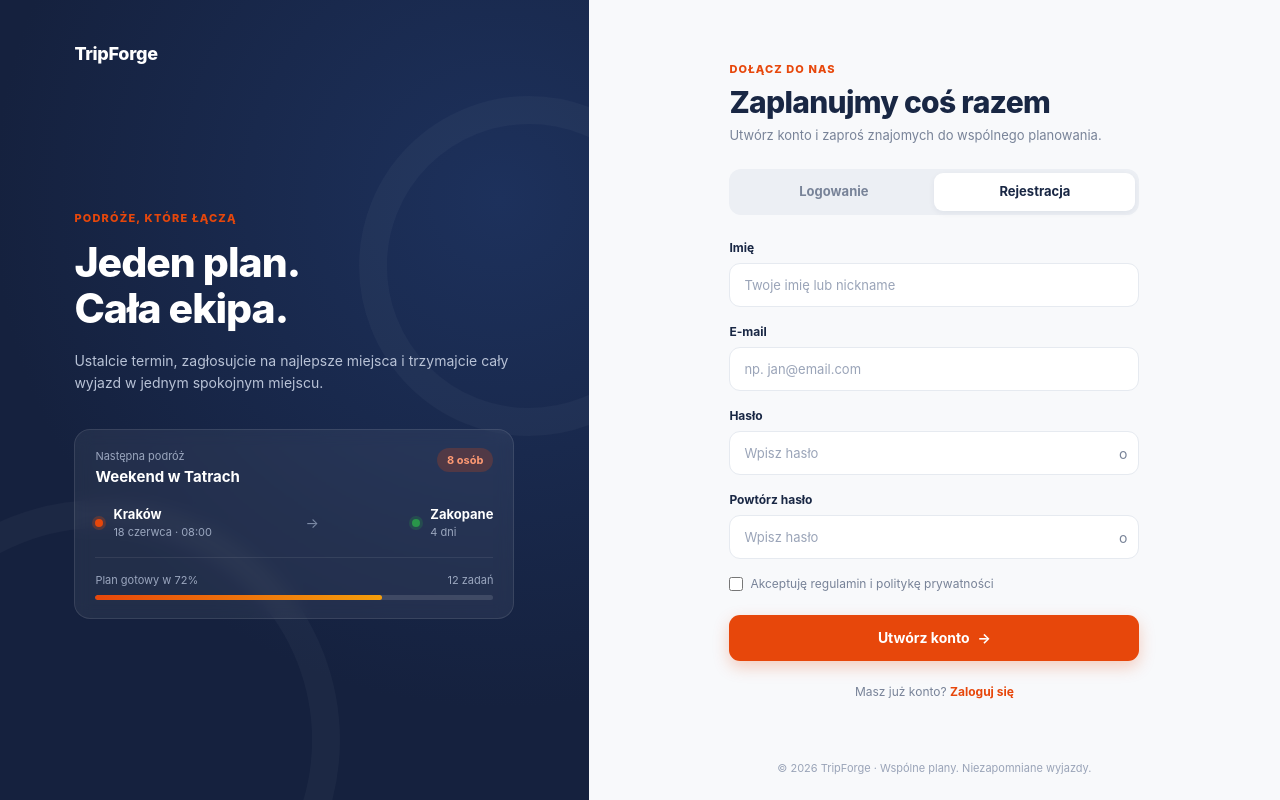
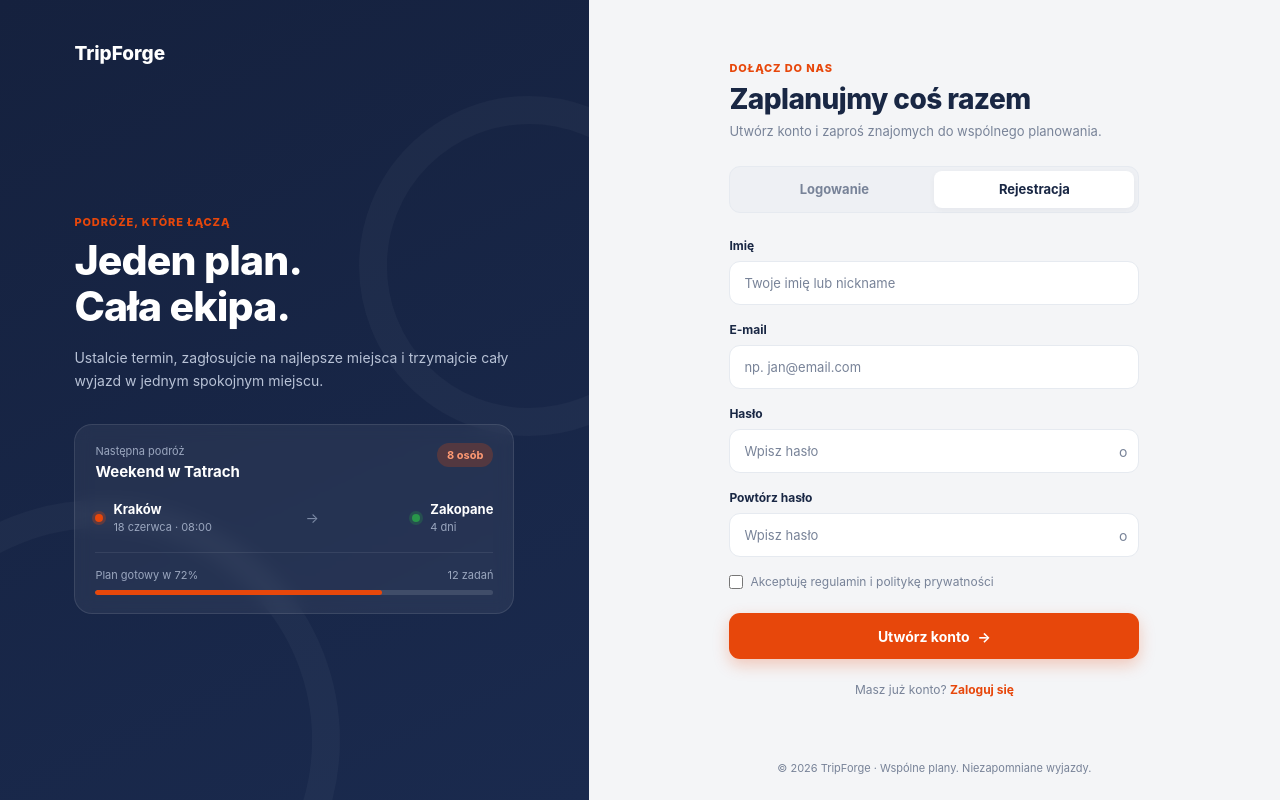
Before and after one commit to Xsento/gibkie-wensze, a Flask app: page /rejestracja in a window 1280 px wide. Run offline with Flask 3, Linux system fonts and the light colour scheme.

Commit message:
Standardised font family, weight, color and size in style.css

```diff
--- a/app/static/css/style.css
+++ b/app/static/css/style.css
@@ -1,28 +1,52 @@
+/* =========================================================
+   1. DESIGN TOKENS (JEDYNE ŹRÓDŁO KOLORÓW, CZCIONEK I PROMIENI)
+   ========================================================= */
 :root {
+    /* Kolory bazowe */
     --tf-navy: #15213e;
+    --tf-navy-mid: #1a2a4e;
     --tf-navy-light: #34415e;
     --tf-orange: #e7470b;
     --tf-orange-hover: #c83b08;
+    --tf-contrast: #0b4bc6;
+    --tf-green: #29964a;
+
+    /* Tła i powierzchnie */
     --tf-bg: #f4f5f7;
+    --tf-surface: #ffffff;
+    --tf-surface-subtle: #eef0f4;
+
+    /* Teksty */
     --tf-text: #192744;
+    --tf-text-secondary: #5c6880;
     --tf-muted: #788398;
+
+    /* Obramowania i cienie */
     --tf-border: #e6eaf0;
-    --tf-green: #29964a;
-    --tf-contrast: #0b4bc6;
-    --tf-radius: 19px;
+    --tf-shadow-sm: 0 2px 6px rgba(21, 33, 62, 0.04);
+    --tf-shadow-md: 0 12px 28px rgba(21, 33, 62, 0.09);
+
+    /* Zaokrąglenia */
+    --tf-radius-card: 18px;
+    --tf-radius-control: 11px;
+    --tf-radius-pill: 999px;
+
+    /* Typografia */
+    --tf-font-sans:
+        Inter, -apple-system, BlinkMacSystemFont, "Segoe UI", sans-serif;
 }
 
+/* =========================================================
+   2. BAZA I TYPOGRAFIA (SPÓJNA DLA CAŁEJ APLIKACJI)
+   ========================================================= */
 body.tf-body {
     margin: 0;
     background: var(--tf-bg);
     color: var(--tf-text);
-    font-family:
-        Inter,
-        -apple-system,
-        BlinkMacSystemFont,
-        "Segoe UI",
-        sans-serif;
+    font-family: var(--tf-font-sans);
     font-size: 13px;
+    line-height: 1.5;
+    -webkit-font-smoothing: antialiased;
 }
 
 .tf-body h1,
@@ -30,22 +54,23 @@ body.tf-body {
 .tf-body h3,
 .tf-body h4 {
     color: var(--tf-text);
-    font-weight: 750;
-    letter-spacing: -0.3px;
+    font-family: var(--tf-font-sans);
+    font-weight: 800;
+    letter-spacing: -0.02em;
+    margin: 0;
 }
 
 .tf-body h2 {
-    font-size: 19px;
-    margin: 0;
+    font-size: 20px;
 }
 
 .tf-body h3 {
-    font-size: 13px;
-    margin: 0;
+    font-size: 15px;
 }
 
 .tf-body a {
     text-decoration: none;
+    transition: color 0.15s ease;
 }
 
 .tf-container {
@@ -53,34 +78,125 @@ body.tf-body {
 }
 
 .tf-page {
-    padding-top: 24px;
-    padding-bottom: 40px;
+    padding-top: 28px;
+    padding-bottom: 48px;
+}
+
+.tf-page .alert {
+    border-radius: var(--tf-radius-control);
+    font-size: 13px;
+}
+
+/* Wspólny nadtytuł (eyebrow) dla wszystkich sekcji */
+.tf-eyebrow,
+.tf-hero-eyebrow,
+.tf-section-eyebrow,
+.tf-auth-eyebrow,
+.tf-auth-eyebrow-dark {
+    display: block;
+    margin-bottom: 6px;
+    color: var(--tf-orange);
+    font-size: 11px;
+    font-weight: 800;
+    letter-spacing: 0.08em;
+    text-transform: uppercase;
 }
 
 /* =========================================================
-   HEADER & NAVBAR
+   3. WSPÓLNE KOMPONENTY (PRZYCISKI, KARTY, BADGE, INPUTY)
    ========================================================= */
+.tf-btn-primary {
+    display: inline-flex;
+    align-items: center;
+    justify-content: center;
+    gap: 8px;
+    padding: 10px 18px;
+    border: 1px solid var(--tf-orange);
+    border-radius: var(--tf-radius-control);
+    background: var(--tf-orange);
+    color: #ffffff;
+    font-size: 13px;
+    font-weight: 700;
+    white-space: nowrap;
+    cursor: pointer;
+    transition:
+        background-color 0.15s ease,
+        border-color 0.15s ease,
+        transform 0.1s ease;
+}
 
+.tf-btn-primary:hover {
+    border-color: var(--tf-orange-hover);
+    background: var(--tf-orange-hover);
+    color: #ffffff;
+}
+
+.tf-card {
+    position: relative;
+    overflow: hidden;
+    border: 1px solid var(--tf-border);
+    border-radius: var(--tf-radius-card);
+    background: var(--tf-surface);
+    box-shadow: var(--tf-shadow-sm);
+}
+
+.tf-card-body {
+    padding: 22px 24px;
+}
+
+.tf-card-heading {
+    display: flex;
+    align-items: center;
+    justify-content: space-between;
+    flex-wrap: wrap;
+    gap: 10px;
+    margin-bottom: 16px;
+}
+
+.tf-badge {
+    display: inline-flex;
+    align-items: center;
+    padding: 5px 11px;
+    border-radius: var(--tf-radius-pill);
+    font-size: 11px;
+    font-weight: 700;
+    white-space: nowrap;
+}
+
+.tf-badge-success {
+    background: color-mix(in srgb, var(--tf-green) 14%, var(--tf-surface));
+    color: var(--tf-green);
+}
+
+.tf-badge-pending {
+    background: color-mix(in srgb, var(--tf-orange) 14%, var(--tf-surface));
+    color: var(--tf-orange-hover);
+}
+
+/* =========================================================
+   4. HEADER & NAVBAR (WSPÓLNY DLA CAŁEJ APLIKACJI)
+   ========================================================= */
 .tf-header {
     background: var(--tf-navy);
-    color: white;
+    color: #ffffff;
 }
 
 .tf-topbar {
-    min-height: 60px;
+    min-height: 62px;
 }
 
 .tf-brand {
     display: inline-flex;
     align-items: center;
     gap: 10px;
-    color: white;
-    font-size: 20px;
+    color: #ffffff;
+    font-size: 19px;
     font-weight: 800;
+    letter-spacing: -0.02em;
 }
 
 .tf-brand:hover {
-    color: white;
+    color: #ffffff;
 }
 
 .tf-logo {
@@ -587,73 +612,78 @@ body.tf-body {
     background: var(--tf-orange);
 }
 
-/* ZATWIERDZANIE TERMINU */
-
+/* Zatwierdzanie terminu */
 .tf-calendar-approve {
     margin-top: 24px;
-    font-family: inherit;
+    padding-top: 18px;
+    border-top: 1px solid var(--tf-border);
+}
+
+.tf-calendar-approve h2 {
+    font-size: 16px;
+    margin-bottom: 10px;
 }
 
 .tf-calendar-approve-form {
-    margin-top: 10px;
     display: flex;
     align-items: center;
     justify-content: space-between;
+    flex-wrap: wrap;
+    gap: 10px;
     width: 100%;
 }
 
 .tf-inputs-group {
     display: flex;
     align-items: center;
-    gap: 10px;
+    gap: 8px;
 }
 
 .tf-calendar-approve-form input[type="date"],
 .tf-calendar-approve-form input[type="text"] {
-    padding: 10px 14px;
-    border: 1px solid #cbd5e1;
-    border-radius: 12px;
-    background-color: #ffffff;
-    color: #334155;
-    font-size: 14px;
+    padding: 9px 12px;
+    border: 1px solid var(--tf-border);
+    border-radius: var(--tf-radius-control);
+    background: var(--tf-surface);
+    color: var(--tf-text);
+    font-family: var(--tf-font-sans);
+    font-size: 13px;
     outline: none;
-    transition: all 0.2s ease;
+    transition:
+        border-color 0.15s ease,
+        box-shadow 0.15s ease;
 }
 
 .tf-calendar-approve-form input:focus {
     border-color: var(--tf-contrast);
-    box-shadow: 0 0 0 3px rgba(11, 75, 198, 0.15);
+    box-shadow: 0 0 0 3px
+        color-mix(in srgb, var(--tf-contrast) 14%, transparent);
 }
 
 .tf-calendar-approve-button {
-    padding: 10px 20px;
-    background-color: var(--tf-contrast);
+    padding: 10px 18px;
+    border: none;
+    border-radius: var(--tf-radius-control);
+    background: var(--tf-contrast);
     color: #ffffff;
-    border: none;
-    border-radius: 12px;
-    font-size: 14px;
-    font-weight: 600;
+    font-family: var(--tf-font-sans);
+    font-size: 13px;
+    font-weight: 700;
     cursor: pointer;
-    transition:
-        background-color 0.2s ease,
-        transform 0.1s ease;
     margin-left: auto;
+    transition: opacity 0.15s ease;
 }
 
-/* BOOTSTRAP ALERTS */
-
-.tf-page .alert {
-    border-radius: 12px;
-    font-size: 13px;
+.tf-calendar-approve-button:hover {
+    opacity: 0.92;
 }
 
 /* =========================================================
-   LOGOWANIE & REJESTRACJA (login.html, register.html)
+   7. LOGOWANIE I REJESTRACJA (login.html, register.html)
    ========================================================= */
-
 body.tf-login-page {
     min-height: 100vh;
-    background: #f8f9fb;
+    background: var(--tf-bg);
 }
 
 .tf-auth-layout {
@@ -665,10 +695,10 @@ body.tf-login-page {
 .tf-auth-left {
     position: relative;
     overflow: hidden;
-    background: radial-gradient(
-        circle at 85% 25%,
-        #1d315c 0%,
-        var(--tf-navy) 65%
+    background: linear-gradient(
+        155deg,
+        var(--tf-navy) 0%,
+        var(--tf-navy-mid) 100%
     );
     color: #ffffff;
     padding: 40px 48px;
@@ -716,23 +746,11 @@ body.tf-login-page {
     align-items: center;
     gap: 10px;
     color: #ffffff;
-    font-size: 18px;
+    font-size: 19px;
     font-weight: 800;
-    letter-spacing: -0.3px;
 }
 
 .tf-auth-brand:hover {
-    color: #ffffff;
-}
-
-.tf-auth-brand-icon {
-    display: inline-flex;
-    align-items: center;
-    justify-content: center;
-    width: 34px;
-    height: 34px;
-    border-radius: 10px;
-    background: var(--tf-orange);
     color: #ffffff;
 }
 
@@ -741,22 +759,10 @@ body.tf-login-page {
     padding: 32px 0;
 }
 
-.tf-auth-eyebrow {
-    display: inline-block;
-    margin-bottom: 14px;
-    color: var(--tf-orange);
-    font-size: 11px;
-    font-weight: 800;
-    letter-spacing: 1.2px;
-    text-transform: uppercase;
-}
-
 .tf-auth-hero h1 {
     color: #ffffff !important;
-    font-size: clamp(32px, 3.2vw, 44px);
-    font-weight: 800;
-    line-height: 1.12;
-    letter-spacing: -1px;
+    font-size: clamp(32px, 3.2vw, 42px);
+    line-height: 1.13;
     margin: 0 0 18px 0;
 }
 
@@ -764,13 +770,14 @@ body.tf-login-page {
     color: #b8c2d6;
     font-size: 14px;
     line-height: 1.6;
-    margin: 0 0 34px 0;
+    margin: 0 0 32px 0;
 }
 
+/* Karta podglądu podróży */
 .tf-preview-card {
     background: rgba(255, 255, 255, 0.06);
     border: 1px solid rgba(255, 255, 255, 0.1);
-    border-radius: 16px;
+    border-radius: var(--tf-radius-card);
     padding: 18px 20px;
     backdrop-filter: blur(8px);
 }
@@ -797,8 +804,8 @@ body.tf-login-page {
 
 .tf-preview-pill {
     padding: 4px 10px;
-    border-radius: 20px;
-    background: rgba(231, 71, 11, 0.22);
+    border-radius: var(--tf-radius-pill);
+    background: color-mix(in srgb, var(--tf-orange) 24%, transparent);
     color: #ff9a73;
     font-size: 11px;
     font-weight: 700;
@@ -828,12 +835,12 @@ body.tf-login-page {
 
 .tf-dot-orange {
     background: var(--tf-orange);
-    box-shadow: 0 0 0 3px rgba(231, 71, 11, 0.25);
+    box-shadow: 0 0 0 3px color-mix(in srgb, var(--tf-orange) 28%, transparent);
 }
 
 .tf-dot-green {
     background: var(--tf-green);
-    box-shadow: 0 0 0 3px rgba(41, 150, 74, 0.25);
+    box-shadow: 0 0 0 3px color-mix(in srgb, var(--tf-green) 28%, transparent);
 }
 
 .tf-preview-point strong {
@@ -867,24 +874,25 @@ body.tf-login-page {
 
 .tf-preview-progress-bar {
     height: 5px;
-    border-radius: 99px;
+    border-radius: var(--tf-radius-pill);
     background: rgba(255, 255, 255, 0.12);
     overflow: hidden;
 }
 
 .tf-preview-progress-fill {
     height: 100%;
-    border-radius: 99px;
-    background: linear-gradient(90deg, var(--tf-orange), #f59e0b);
+    border-radius: var(--tf-radius-pill);
+    background: var(--tf-orange);
 }
 
+/* Prawy panel autoryzacji */
 .tf-auth-right {
     display: flex;
     flex-direction: column;
     justify-content: space-between;
     align-items: center;
     padding: 40px 24px 24px;
-    background: #f8f9fb;
+    background: var(--tf-bg);
 }
 
 .tf-auth-form-wrapper {
@@ -897,21 +905,8 @@ body.tf-login-page {
     margin-bottom: 24px;
 }
 
-.tf-auth-eyebrow-dark {
-    display: inline-block;
-    margin-bottom: 6px;
-    color: var(--tf-orange);
-    font-size: 11px;
-    font-weight: 800;
-    letter-spacing: 1.1px;
-    text-transform: uppercase;
-}
-
 .tf-auth-heading h2 {
-    font-size: 30px !important;
-    font-weight: 800 !important;
-    letter-spacing: -0.7px;
-    color: var(--tf-text);
+    font-size: 28px !important;
     margin: 0 0 6px 0;
 }
 
@@ -926,18 +921,18 @@ body.tf-login-page {
     grid-template-columns: 1fr 1fr;
     padding: 4px;
     margin-bottom: 24px;
-    border-radius: 12px;
-    background: #eceff4;
+    border: 1px solid var(--tf-border);
+    border-radius: var(--tf-radius-control);
+    background: var(--tf-surface-subtle);
 }
 
 .tf-auth-tab {
     padding: 9px 12px;
-    border-radius: 9px;
+    border-radius: 8px;
     text-align: center;
     font-size: 13px;
     font-weight: 700;
     color: var(--tf-muted);
-    transition: all 0.15s ease;
 }
 
 .tf-auth-tab:hover {
@@ -945,13 +940,13 @@ body.tf-login-page {
 }
 
 .tf-auth-tab.active {
-    background: #ffffff;
+    background: var(--tf-surface);
     color: var(--tf-text);
-    box-shadow: 0 2px 6px rgba(21, 33, 62, 0.06);
+    box-shadow: var(--tf-shadow-sm);
 }
 
 .tf-login-alert {
-    border-radius: 12px;
+    border-radius: var(--tf-radius-control);
     font-size: 13px;
     margin-bottom: 18px;
 }
@@ -978,12 +974,12 @@ body.tf-login-page {
 }
 
 .tf-auth-input::placeholder {
-    color: #9aa4b8;
+    color: var(--tf-muted);
 }
 
 .tf-auth-input:focus {
     border-color: var(--tf-orange);
-    box-shadow: 0 0 0 3px rgba(231, 71, 11, 0.12);
+    box-shadow: 0 0 0 3px color-mix(in srgb, var(--tf-orange) 14%, transparent);
 }
 
 .tf-password-wrapper {
@@ -1057,15 +1033,14 @@ body.tf-login-page {
     gap: 8px;
     height: 46px;
     border: none;
-    border-radius: 11px;
+    border-radius: var(--tf-radius-control);
     background: var(--tf-orange);
     color: #ffffff;
+    font-family: var(--tf-font-sans);
     font-size: 14px;
     font-weight: 700;
-    box-shadow: 0 6px 16px rgba(231, 71, 11, 0.25);
-    transition:
-        background-color 0.15s ease,
-        transform 0.1s ease;
+    box-shadow: 0 6px 16px color-mix(in srgb, var(--tf-orange) 26%, transparent);
+    transition: background-color 0.15s ease;
 }
 
 .tf-auth-submit:hover {
@@ -1092,15 +1067,14 @@ body.tf-login-page {
 
 .tf-auth-footer {
     margin-top: 24px;
-    color: #9aa4b8;
+    color: var(--tf-muted);
     font-size: 11px;
     text-align: center;
 }
 
 /* =========================================================
-   RESPONSIVE
+   8. RESPONSYWNOŚĆ
    ========================================================= */
-
 @media (max-width: 991.98px) {
     .tf-trip-heading {
         grid-template-columns: 1fr;
```
Also changed, not shown: other parts of app/static/css/style.css (+86 -220 lines).
